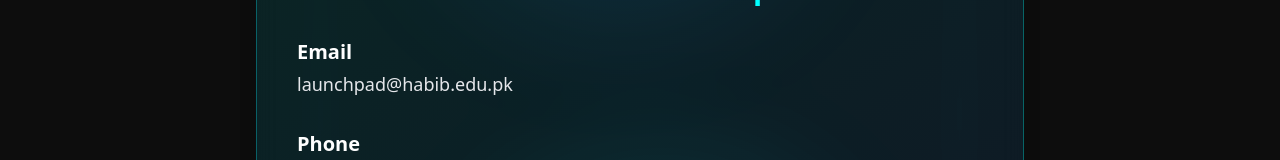
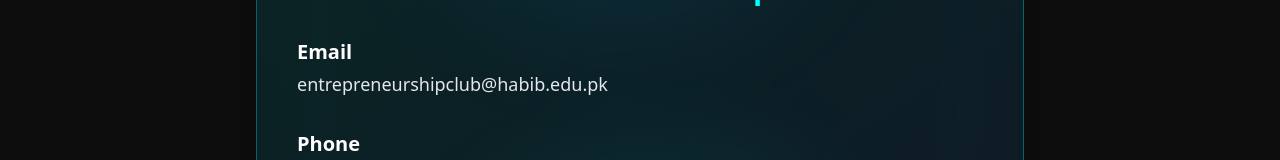
Before and after one commit to IfrahC/HUES-Web, a Next.js app: page /contact in a window 1280 px wide. Shown: the part 380-540 px from the top of the page. Built offline with nearby package versions, Linux system fonts and the light colour scheme.

Commit message:
updated email

```diff
--- a/src/app/contact/page.tsx
+++ b/src/app/contact/page.tsx
@@ -51,7 +51,7 @@
           <div className="space-y-8 text-gray-200 text-lg">
             <div className="flex flex-col gap-1">
               <span className="text-xl font-semibold text-white">Email</span>
-              <span className="">launchpad@habib.edu.pk</span>
+              <span className="">entrepreneurshipclub@habib.edu.pk</span>
             </div>
 
             <div className="flex flex-col gap-1">
```
